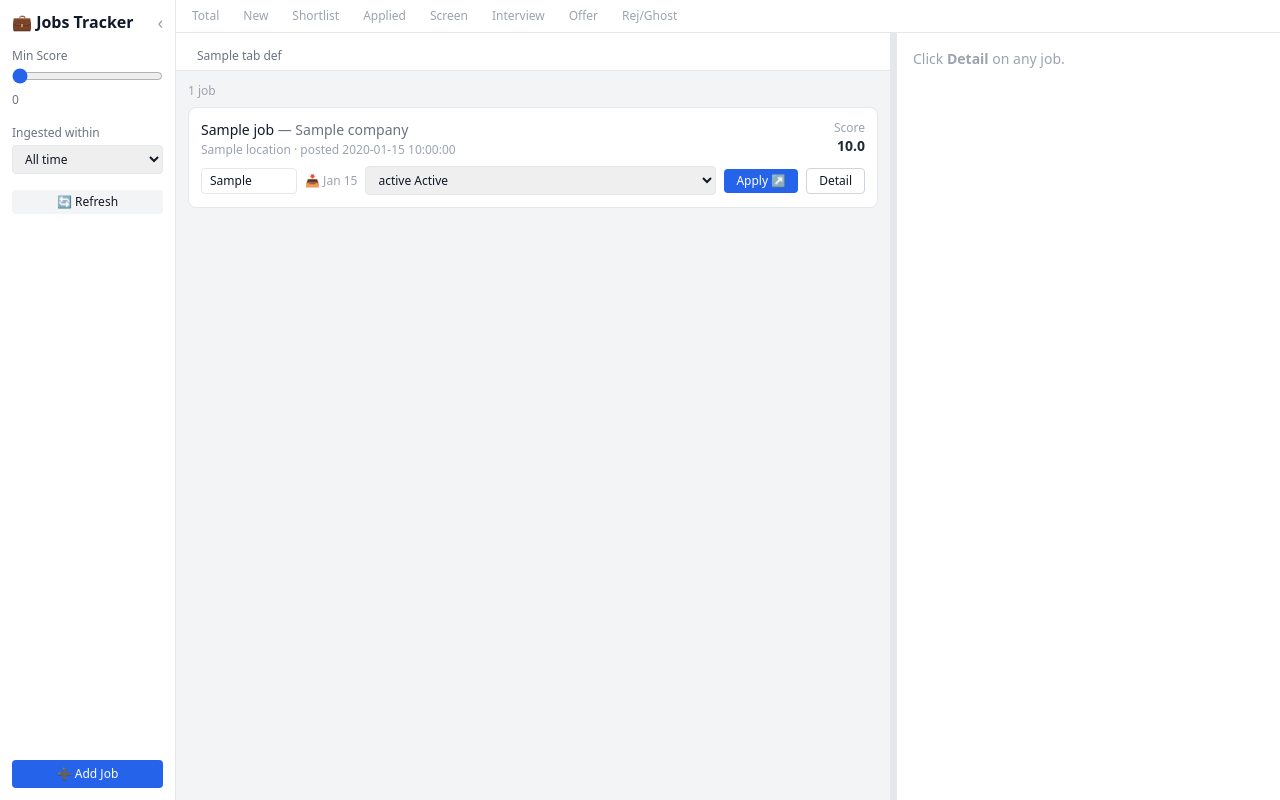
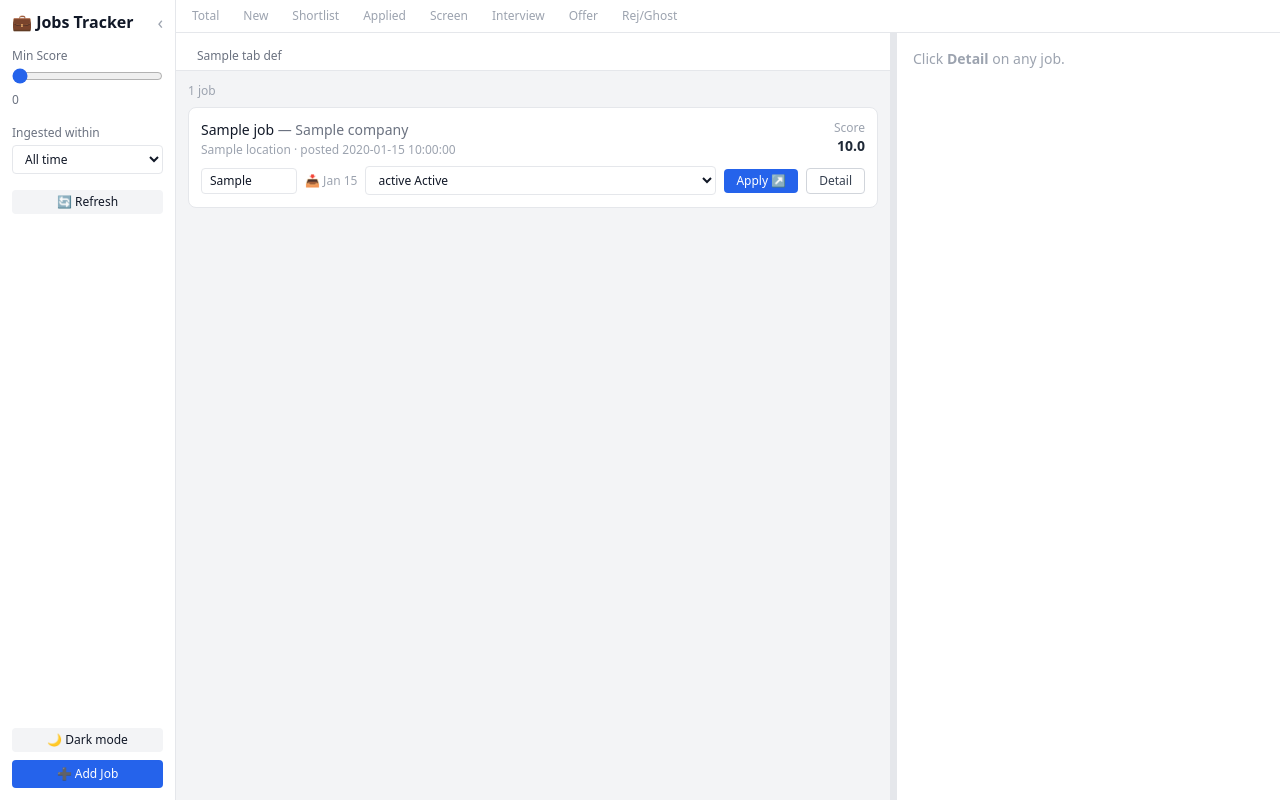
Before and after one commit to siwa-p/automated-jobs-pipeline, a FastAPI app: template templates/index.html in a window 1280 px wide. Run offline with FastAPI, Linux system fonts and the light colour scheme; the template is opened without the code that fills it: most values are stand-ins (such as "Sample title", 1, 10 or a date in 2020); parts of the project's set-up code (start-up, migrations or seed data) failed here and were passed over; some libraries are stand-ins or nearby versions.

Commit message:
feat: Implement dark mode support and enhance UI elements for better accessibility

```diff
--- a/src/main.py
+++ b/src/main.py
@@ -130,9 +130,9 @@ async def jobs_list(
     request: Request,
     status: str = "new",
     min_score: float = 0,
-    days: Optional[int] = None,
+    days: Optional[str] = None,
 ):
-    jobs = get_jobs(_tab_statuses(status), min_score=min_score, days=days)
+    jobs = get_jobs(_tab_statuses(status), min_score=min_score, days=int(days) if days else None)
     return _tmpl("partials/job_list.html", request, {
         "jobs": jobs,
         "current_tab": status,
--- a/templates/base.html
+++ b/templates/base.html
@@ -4,7 +4,15 @@
   <meta charset="UTF-8">
   <meta name="viewport" content="width=device-width, initial-scale=1.0">
   <title>Jobs Tracker</title>
+  <script>
+    // Set dark class before render to avoid flash
+    if (localStorage.getItem('theme') === 'dark' ||
+        (!localStorage.getItem('theme') && window.matchMedia('(prefers-color-scheme: dark)').matches)) {
+      document.documentElement.classList.add('dark');
+    }
+  </script>
   <script src="https://cdn.tailwindcss.com"></script>
+  <script>tailwind.config = { darkMode: 'class' }</script>
   <script src="https://unpkg.com/htmx.org@2.0.4"></script>
   <style>
     /* hide HTMX indicator by default */
@@ -13,7 +21,7 @@
     .htmx-request.htmx-indicator { opacity: 1; }
   </style>
 </head>
-<body class="bg-gray-100 text-gray-900 text-sm antialiased">
+<body class="bg-gray-100 dark:bg-gray-900 text-gray-900 dark:text-gray-100 text-sm antialiased">
   {% block content %}{% endblock %}
 </body>
 </html>
--- a/templates/index.html
+++ b/templates/index.html
@@ -4,28 +4,32 @@
 <div class="flex h-screen overflow-hidden">
 
   {# ── Sidebar ──────────────────────────────────────────────────────────── #}
-  <aside id="sidebar" class="w-44 flex-shrink-0 bg-white border-r border-gray-200 flex flex-col p-3 gap-4">
+  <aside id="sidebar" class="w-44 flex-shrink-0 bg-white dark:bg-gray-800 border-r border-gray-200
+                              dark:border-gray-700 flex flex-col p-3 gap-4">
     <div class="flex items-center justify-between">
       <h1 class="font-bold text-base leading-tight">💼 Jobs Tracker</h1>
       <button onclick="toggleSidebar()" title="Hide sidebar"
-              class="text-gray-400 hover:text-gray-600 text-lg leading-none">‹</button>
+              class="text-gray-400 hover:text-gray-600 dark:hover:text-gray-200 text-lg leading-none">‹</button>
     </div>
 
     <div>
-      <label class="block text-xs text-gray-500 mb-1">Min Score</label>
+      <label class="block text-xs text-gray-500 dark:text-gray-400 mb-1">Min Score</label>
       <input
         type="range" id="min-score" name="min_score"
         min="0" max="100" value="0"
         class="w-full accent-blue-600"
         oninput="document.getElementById('score-val').textContent = this.value"
+        hx-get="/jobs" hx-target="#job-list" hx-trigger="change"
+        hx-include="#active-tab,#time-window"
       >
-      <span id="score-val" class="text-xs text-gray-500">0</span>
+      <span id="score-val" class="text-xs text-gray-500 dark:text-gray-400">0</span>
     </div>
 
     <div>
-      <label class="block text-xs text-gray-500 mb-1">Ingested within</label>
+      <label class="block text-xs text-gray-500 dark:text-gray-400 mb-1">Ingested within</label>
       <select id="time-window" name="days"
-              class="w-full text-xs border border-gray-200 rounded px-2 py-1"
+              class="w-full text-xs border border-gray-200 dark:border-gray-600 rounded px-2 py-1
+                     bg-white dark:bg-gray-700 dark:text-gray-100"
               hx-get="/jobs" hx-target="#job-list" hx-trigger="change"
               hx-include="#active-tab,#min-score">
         <option value="">All time</option>
@@ -36,13 +40,20 @@
       </select>
     </div>
 
-    <button class="text-xs bg-gray-100 hover:bg-gray-200 rounded py-1 w-full"
+    <button class="text-xs bg-gray-100 hover:bg-gray-200 dark:bg-gray-700 dark:hover:bg-gray-600
+                   dark:text-gray-300 rounded py-1 w-full"
             hx-get="/jobs" hx-target="#job-list" hx-trigger="click"
             hx-include="#active-tab,#min-score,#time-window">
       🔄 Refresh
     </button>
 
-    <div class="mt-auto">
+    <div class="mt-auto flex flex-col gap-2">
+      <button id="dark-toggle"
+              onclick="toggleDark()"
+              class="text-xs bg-gray-100 hover:bg-gray-200 dark:bg-gray-700 dark:hover:bg-gray-600
+                     dark:text-gray-300 rounded py-1 w-full">
+        🌙 Dark mode
+      </button>
       <button class="text-xs bg-blue-600 hover:bg-blue-700 text-white rounded py-1.5 w-full"
               hx-get="/add-job-form" hx-target="#detail-panel" hx-swap="innerHTML">
         ➕ Add Job
@@ -51,10 +62,10 @@
   </aside>
 
   {# Collapsed sidebar rail #}
-  <div id="sidebar-rail" class="hidden w-8 flex-shrink-0 bg-white border-r border-gray-200
-                                flex flex-col items-center pt-3">
+  <div id="sidebar-rail" class="hidden w-8 flex-shrink-0 bg-white dark:bg-gray-800 border-r
+                                border-gray-200 dark:border-gray-700 flex flex-col items-center pt-3">
     <button onclick="toggleSidebar()" title="Show sidebar"
-            class="text-gray-400 hover:text-gray-600 text-lg">›</button>
+            class="text-gray-400 hover:text-gray-600 dark:hover:text-gray-200 text-lg">›</button>
   </div>
 
   {# ── Main area ─────────────────────────────────────────────────────────── #}
@@ -74,13 +85,16 @@
       <div class="flex flex-col flex-1 overflow-hidden">
 
         {# Tab bar #}
-        <div class="flex bg-white border-b border-gray-200 px-2 pt-2 gap-0.5 flex-wrap" id="tab-bar">
+        <div class="flex bg-white dark:bg-gray-800 border-b border-gray-200 dark:border-gray-700
+                    px-2 pt-2 gap-0.5 flex-wrap" id="tab-bar">
           {% for tab_key, tab_label in tab_defs %}
           <button
             id="tab-{{ tab_key }}"
             class="tab-btn px-3 py-1.5 text-xs rounded-t-md border border-b-0 border-transparent
-                   {% if active_tab == tab_key %}bg-white border-gray-300 font-medium text-gray-900
-                   {% else %}text-gray-500 hover:text-gray-700 hover:bg-gray-50{% endif %}"
+                   {% if active_tab == tab_key %}bg-white dark:bg-gray-900 border-gray-300
+                   dark:border-gray-600 font-medium text-gray-900 dark:text-gray-100
+                   {% else %}text-gray-500 dark:text-gray-400 hover:text-gray-700
+                   dark:hover:text-gray-200 hover:bg-gray-50 dark:hover:bg-gray-700{% endif %}"
             hx-get="/jobs?status={{ tab_key }}"
             hx-target="#job-list"
             hx-include="#min-score,#time-window"
@@ -104,15 +118,16 @@
 
       {# Drag handle #}
       <div id="drag-handle"
-           class="w-1.5 flex-shrink-0 bg-gray-200 hover:bg-blue-400 cursor-col-resize
-                  active:bg-blue-500 transition-colors">
+           class="w-1.5 flex-shrink-0 bg-gray-200 dark:bg-gray-700 hover:bg-blue-400
+                  dark:hover:bg-blue-500 cursor-col-resize transition-colors">
       </div>
 
       {# Right: detail panel #}
       <div id="detail-panel"
-           class="flex-shrink-0 bg-white border-l border-gray-200 overflow-y-auto p-4"
+           class="flex-shrink-0 bg-white dark:bg-gray-800 border-l border-gray-200
+                  dark:border-gray-700 overflow-y-auto p-4"
            style="width: 24rem">
-        <p class="text-gray-400 text-sm">Click <strong>Detail</strong> on any job.</p>
+        <p class="text-gray-400 dark:text-gray-500 text-sm">Click <strong>Detail</strong> on any job.</p>
       </div>
     </div>
   </div>
@@ -123,11 +138,13 @@
 function activateTab(key, btn) {
   document.getElementById('active-tab').value = key;
   document.querySelectorAll('.tab-btn').forEach(b => {
-    b.classList.remove('bg-white', 'border-gray-300', 'font-medium', 'text-gray-900');
-    b.classList.add('text-gray-500', 'border-transparent');
+    b.classList.remove('bg-white', 'dark:bg-gray-900', 'border-gray-300', 'dark:border-gray-600',
+                       'font-medium', 'text-gray-900', 'dark:text-gray-100');
+    b.classList.add('text-gray-500', 'dark:text-gray-400', 'border-transparent');
   });
-  btn.classList.add('bg-white', 'border-gray-300', 'font-medium', 'text-gray-900');
-  btn.classList.remove('text-gray-500', 'border-transparent');
+  btn.classList.add('bg-white', 'dark:bg-gray-900', 'border-gray-300', 'dark:border-gray-600',
+                    'font-medium', 'text-gray-900', 'dark:text-gray-100');
+  btn.classList.remove('text-gray-500', 'dark:text-gray-400', 'border-transparent');
 }
 
 function toggleSidebar() {
@@ -136,6 +153,19 @@ function toggleSidebar() {
   sidebar.classList.toggle('hidden');
   rail.classList.toggle('hidden');
 }
+
+function toggleDark() {
+  const isDark = document.documentElement.classList.toggle('dark');
+  localStorage.setItem('theme', isDark ? 'dark' : 'light');
+  document.getElementById('dark-toggle').textContent = isDark ? '☀️ Light mode' : '🌙 Dark mode';
+}
+
+// Sync toggle label on load
+(function () {
+  if (document.documentElement.classList.contains('dark')) {
+    document.getElementById('dark-toggle').textContent = '☀️ Light mode';
+  }
+})();
 
 (function () {
   const handle = document.getElementById('drag-handle');
--- a/templates/partials/job_card.html
+++ b/templates/partials/job_card.html
@@ -1,20 +1,21 @@
 <div id="job-{{ job.id }}"
-     class="job-card bg-white border border-gray-200 rounded-lg p-3 hover:shadow-sm transition-shadow">
+     class="job-card bg-white dark:bg-gray-800 border border-gray-200 dark:border-gray-700
+            rounded-lg p-3 hover:shadow-sm transition-shadow">
 
   {# Top row: title / company / location / score #}
   <div class="flex items-start gap-3 mb-2">
     <div class="flex-1 min-w-0">
-      <div class="font-medium text-gray-900 truncate">
+      <div class="font-medium text-gray-900 dark:text-gray-100 truncate">
         {% if job.flagged %}⭐ {% endif %}{{ job.title }}
-        <span class="font-normal text-gray-500"> — {{ job.company }}</span>
+        <span class="font-normal text-gray-500 dark:text-gray-400"> — {{ job.company }}</span>
       </div>
-      <div class="text-xs text-gray-400 mt-0.5">
+      <div class="text-xs text-gray-400 dark:text-gray-500 mt-0.5">
         {{ job.location or "—" }} &middot; posted {{ job.date_posted or "—" }}
       </div>
     </div>
     <div class="flex-shrink-0 text-right">
-      <div class="text-xs text-gray-400">Score</div>
-      <div class="font-semibold text-gray-800">
+      <div class="text-xs text-gray-400 dark:text-gray-500">Score</div>
+      <div class="font-semibold text-gray-800 dark:text-gray-200">
         {{ "%.1f" | format(job.relevance_score) if job.relevance_score is not none else "—" }}
       </div>
     </div>
@@ -23,13 +24,16 @@
   {# Bottom row: controls #}
   <div class="flex items-center gap-2 flex-wrap">
 
-    {# Experience req — blur triggers update #}
+    {# Experience req #}
     <input
       type="text"
       name="experience_req"
       value="{{ job.experience_req or '' }}"
       placeholder="Exp req"
-      class="text-xs border border-gray-200 rounded px-2 py-1 w-24 focus:outline-none focus:border-blue-400"
+      class="text-xs border border-gray-200 dark:border-gray-600 rounded px-2 py-1 w-24
+             bg-white dark:bg-gray-700 text-gray-900 dark:text-gray-100
+             placeholder-gray-400 dark:placeholder-gray-500
+             focus:outline-none focus:border-blue-400"
       hx-patch="/jobs/{{ job.id }}/experience"
       hx-trigger="blur changed"
       hx-target="#job-{{ job.id }}"
@@ -40,18 +44,21 @@
 
     {# Entry badge #}
     {% if job.entry_level %}
-    <span class="text-xs bg-green-100 text-green-700 px-2 py-0.5 rounded-full flex-shrink-0">Entry</span>
+    <span class="text-xs bg-green-100 dark:bg-green-900 text-green-700 dark:text-green-300
+                 px-2 py-0.5 rounded-full flex-shrink-0">Entry</span>
     {% endif %}
 
     {# Ingested date #}
-    <span class="text-xs text-gray-400 flex-shrink-0">
+    <span class="text-xs text-gray-400 dark:text-gray-500 flex-shrink-0">
       📥 {% if job.ingested_at %}{{ job.ingested_at.strftime('%b %d') if job.ingested_at.__class__.__name__ != 'str' else job.ingested_at[:10] }}{% else %}—{% endif %}
     </span>
 
-    {# Status select — change triggers update #}
+    {# Status select #}
     <select
       name="status"
-      class="text-xs border border-gray-200 rounded px-2 py-1 flex-1 min-w-0 focus:outline-none focus:border-blue-400"
+      class="text-xs border border-gray-200 dark:border-gray-600 rounded px-2 py-1 flex-1 min-w-0
+             bg-white dark:bg-gray-700 text-gray-900 dark:text-gray-100
+             focus:outline-none focus:border-blue-400"
       hx-patch="/jobs/{{ job.id }}/status"
       hx-trigger="change"
       hx-target="#job-{{ job.id }}"
@@ -74,7 +81,9 @@
 
     {# Detail button #}
     <button
-      class="flex-shrink-0 text-xs border border-gray-300 hover:bg-gray-50 px-3 py-1 rounded"
+      class="flex-shrink-0 text-xs border border-gray-300 dark:border-gray-600
+             hover:bg-gray-50 dark:hover:bg-gray-700 text-gray-700 dark:text-gray-300
+             px-3 py-1 rounded"
       hx-get="/jobs/{{ job.id }}"
       hx-target="#detail-panel"
       hx-swap="innerHTML"
--- a/templates/partials/stats.html
+++ b/templates/partials/stats.html
@@ -1,4 +1,4 @@
-<div class="flex items-center gap-5 px-4 py-2 bg-white border-b border-gray-200 text-xs overflow-x-auto">
+<div class="flex items-center gap-5 px-4 py-2 bg-white dark:bg-gray-800 border-b border-gray-200 dark:border-gray-700 text-xs overflow-x-auto">
   {% set items = [
     ("Total",         stats.get("total", 0)),
     ("New",           stats.get("new", 0)),
@@ -11,8 +11,8 @@
   ] %}
   {% for label, val in items %}
   <div class="flex-shrink-0">
-    <span class="text-gray-400">{{ label }}</span>
-    <span class="font-semibold text-gray-800 ml-1">{{ val }}</span>
+    <span class="text-gray-400 dark:text-gray-500">{{ label }}</span>
+    <span class="font-semibold text-gray-800 dark:text-gray-100 ml-1">{{ val }}</span>
   </div>
   {% endfor %}
 </div>
```
Also changed, not shown: templates/partials/add_job_form.html (+26 -31 lines), templates/partials/detail.html (+21 -15 lines).
